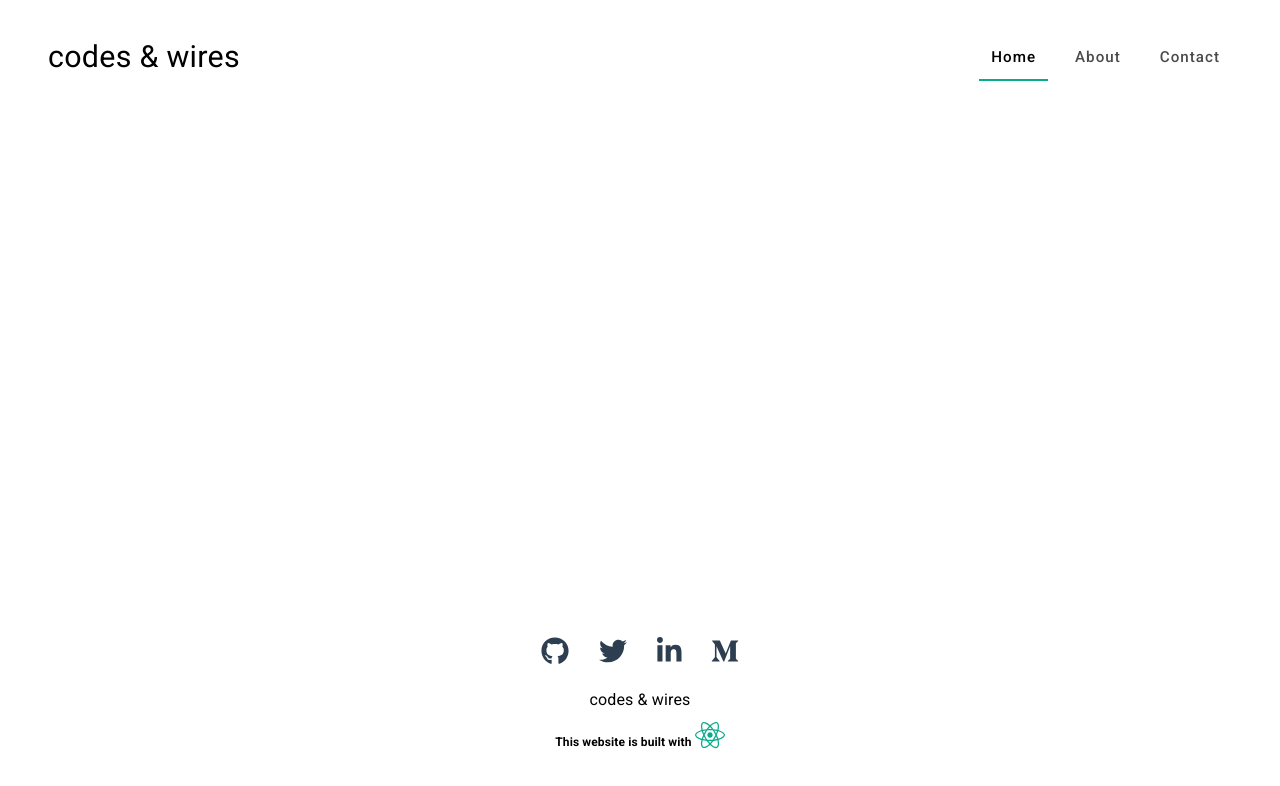
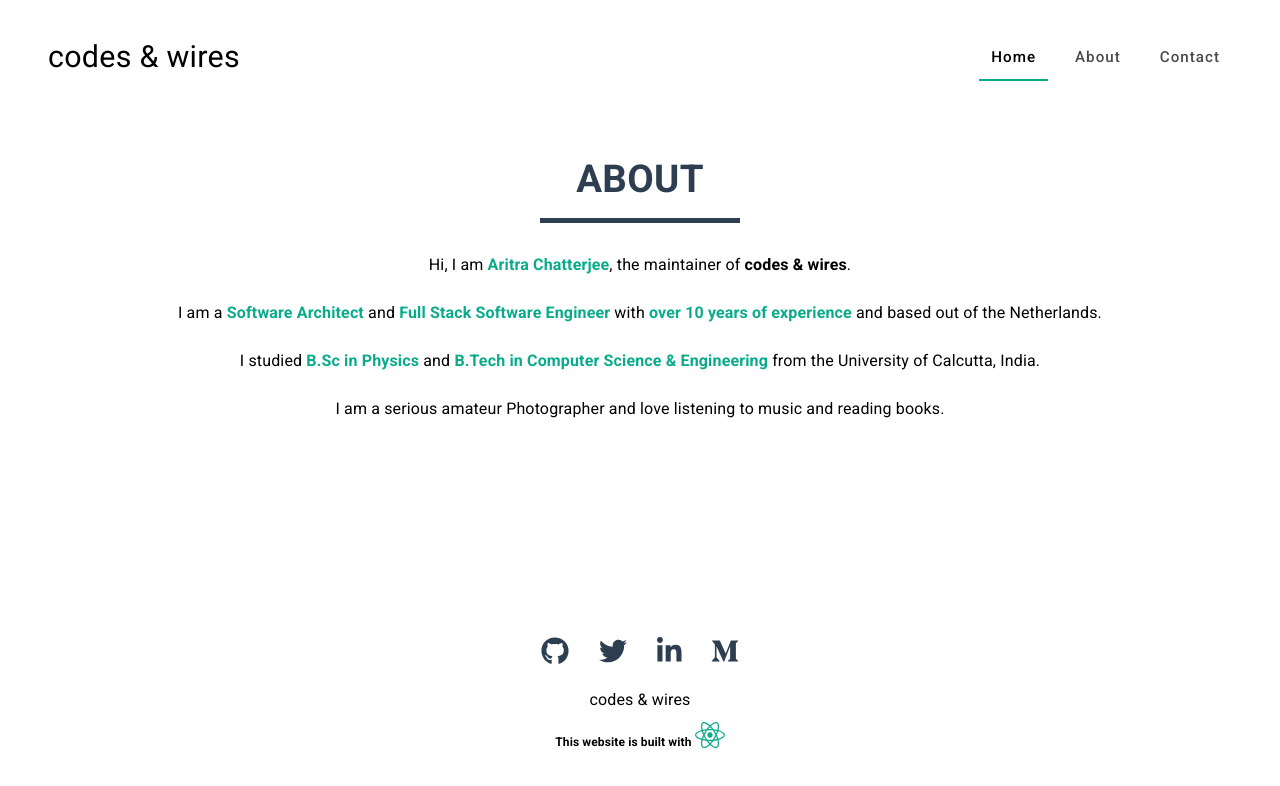
Before and after one commit to aritraChatterjee/codes-and-wires, a React (Create React App) app: page /about in a window 1280 px wide. Shown: the top 786 px of the page. Built offline with nearby package versions, Linux system fonts and the light colour scheme; the HTML template or start-up script is replaced by a standard one.

Commit message:
updated about and contact

```diff
--- a/src/About.tsx
+++ b/src/About.tsx
@@ -1,11 +1,76 @@
 import React from 'react';
-import { Container } from '@material-ui/core';
+import { Container, makeStyles, Typography } from '@material-ui/core';
 import ContainerWithGutter from './ContainerWithGutter';
 
+const useStyles = makeStyles((theme) => ({
+    starPrimary: {
+        borderColor: theme.palette.primary.main,
+        margin: '10px auto 30px',
+        padding: 0,
+        maxWidth: '200px',
+        border: 0,
+        borderTop: 'solid 5px',
+        textAlign: 'center'
+    },
+    uppercase: {
+        textTransform: 'uppercase',
+        fontWeight: 700,
+        fontSize: '2.4em'
+    },
+    aboutText: {
+        fontSize: 16
+    },
+    standOutText: {
+        color: theme.palette.secondary.main
+    }
+}));
+
 const About = (props: any) => {
+    const classes = useStyles();
     return (
         <Container fixed>
-            <ContainerWithGutter></ContainerWithGutter>
+            <ContainerWithGutter>
+                <Typography
+                    color="primary"
+                    align="center"
+                    className={classes.uppercase}>
+                    About
+                </Typography>
+                <hr className={classes.starPrimary} />
+                <Typography variant="body1" align="center">
+                    Hi, I am{' '}
+                    <span className={classes.standOutText}>
+                        <b>Aritra Chatterjee</b>
+                    </span>
+                    , the maintainer of <b>codes & wires</b>.
+                    <br />
+                    <br />I am a{' '}
+                    <span className={classes.standOutText}>
+                        <b>Software Architect</b>
+                    </span>{' '}
+                    and{' '}
+                    <span className={classes.standOutText}>
+                        <b>Full Stack Software Engineer</b>
+                    </span>{' '}
+                    with{' '}
+                    <span className={classes.standOutText}>
+                        <b>over 10 years of experience</b>
+                    </span>{' '}
+                    and based out of the Netherlands.
+                    <br />
+                    <br /> I studied{' '}
+                    <span className={classes.standOutText}>
+                        <b>B.Sc in Physics</b>
+                    </span>{' '}
+                    and{' '}
+                    <span className={classes.standOutText}>
+                        <b>B.Tech in Computer Science & Engineering</b>
+                    </span>{' '}
+                    from the University of Calcutta, India.
+                    <br /> <br />I am a serious amateur Photographer and love
+                    listening to music and reading books.
+                </Typography>
+            </ContainerWithGutter>
         </Container>
     );
 };
--- a/src/Contact.tsx
+++ b/src/Contact.tsx
@@ -41,12 +41,12 @@ const Contact = (props: any) => {
                     className={classes.contactText}
                     color="secondary"
                     align="center">
-                    let's give shape to your dream idea together :)
+                    You can reach me via
                 </Typography>
                 <Typography variant="h6" align="center">
                     mail:{' '}
                     <Link href="#" color="primary" underline="hover">
-                        pr.codesandwires@gmail.com
+                        aritra.cnw@gmail.com
                     </Link>
                 </Typography>
             </ContainerWithGutter>
--- a/src/Footer.tsx
+++ b/src/Footer.tsx
@@ -52,27 +52,39 @@ const Footer = () => {
             className={classes.footer}>
             <Container fixed>
                 <div className={classes.socialMediaBar}>
-                    <Link href="#" underline="none">
+                    <Link
+                        href="https://github.com/aritraChatterjee"
+                        target="_blank"
+                        underline="none">
                         <FontAwesomeIcon
                             className={classes.socialMediaIcon}
                             icon={faGithub}
                         />
                     </Link>
-                    <Link href="#" underline="none">
+                    <Link
+                        href="https://twitter.com/aritrachatterji"
+                        target="_blank"
+                        underline="none">
                         <FontAwesomeIcon
                             className={classes.socialMediaIcon}
                             icon={faTwitter}
                         />
                     </Link>
 
-                    <Link href="#" underline="none">
+                    <Link
+                        href="https://www.linkedin.com/in/aritra-chatterjee-8513b61a/"
+                        target="_blank"
+                        underline="none">
                         <FontAwesomeIcon
                             className={classes.socialMediaIcon}
                             icon={faLinkedinIn}
                         />
                     </Link>
 
-                    <Link href="#" underline="none">
+                    <Link
+                        href="https://medium.com/@aritra.chatterji"
+                        target="_blank"
+                        underline="none">
                         <FontAwesomeIcon
                             className={classes.socialMediaIcon}
                             icon={faMediumM}
--- a/src/Home.tsx
+++ b/src/Home.tsx
@@ -24,7 +24,7 @@ const Home = (props: any) => {
                     color="secondary"
                     align="center"
                     className={classes.skills}>
-                    Enterprise Java - Web - Cloud Native
+                    Enterprise Java - Web - Cloud Native - IoT
                 </Typography>
             </ContainerWithGutter>
         </Container>
```
